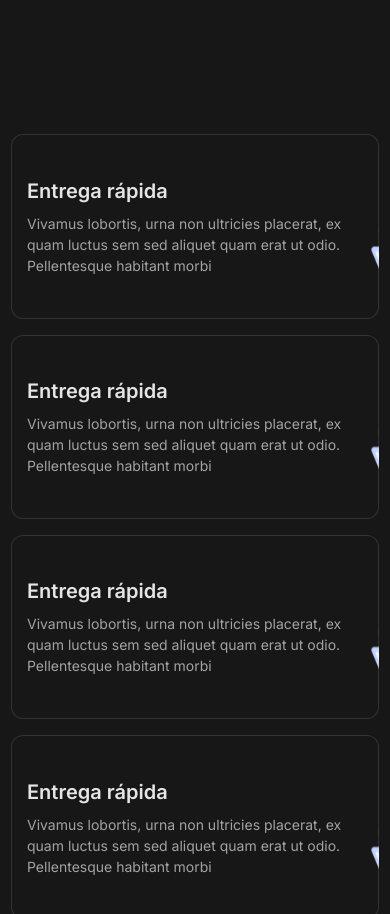
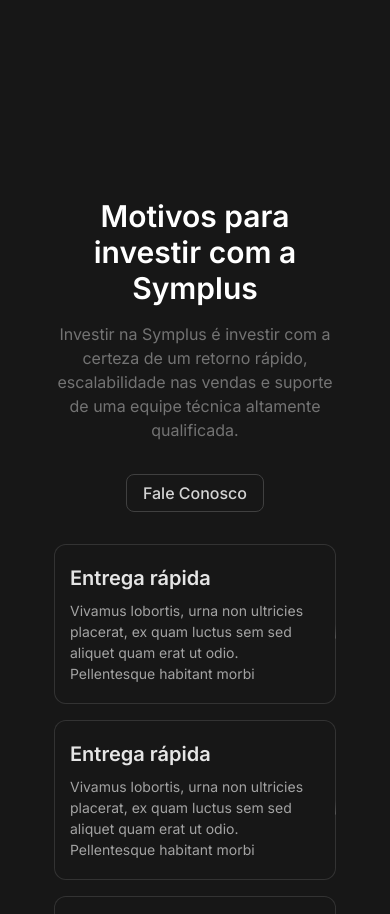
Before and after one commit to ViniciusOliver-stack/symplus-page, a Next.js app: page / in a window 390 px wide. Shown: the part 2140-3054 px from the top of the page. Built offline with nearby package versions, Linux system fonts and the light colour scheme.

Commit message:
feat: responsive mobile

```diff
--- a/components/cards/index.tsx
+++ b/components/cards/index.tsx
@@ -1,5 +1,7 @@
 import { motion } from "framer-motion"
 import Image from "next/image"
+import { TitleInformation } from "../titleInformation"
+import Link from "next/link"
 
 const mockCardInfo = [
   {
@@ -30,33 +32,69 @@
 
 export function Cards() {
   return (
-    <div className="w-[85%] m-auto flex flex-wrap gap-4 items-center justify-center mb-8">
+    <div className="w-[85%] m-auto flex flex-col md:flex-row items-center justify-center gap-8">
+      <div className="md:w-[450px] flex flex-col justify-center items-center">
+        <TitleInformation
+          title="Motivos para investir com a Symplus"
+          description="Investir na Symplus é investir com a certeza de um retorno rápido, escalabilidade nas vendas e suporte de uma equipe técnica altamente qualificada."
+        />
+
+        <Link
+          href="/contact"
+          className='relative z-0 flex items-center gap-2 overflow-hidden whitespace-nowrap rounded-lg border-[1px]
+          border-neutral-700 px-4 py-1.5 font-medium
+         text-neutral-300 transition-all duration-300
+          before:absolute before:inset-0
+          before:-z-10 before:translate-y-[200%]
+          before:scale-[2.5]
+          before:rounded-[100%] before:bg-neutral-50
+          before:transition-transform before:duration-1000
+          before:content-[""]
+          hover:scale-105 hover:border-neutral-50 hover:text-neutral-900
+          hover:before:translate-y-[0%]
+          active:scale-100 w-fit'
+        >
+          Fale Conosco
+        </Link>
+      </div>
+
+      <div className="flex flex-wrap md:grid md:grid-cols-2 gap-4 items-center justify-center">
         {mockCardInfo.map((card, index) => (
-        <div className="w-fit" key={index}>
+          <motion.div
+            className="w-fit"
+            key={index}
+            initial={{ opacity: 0, x: -100 }}
+            whileInView={{ opacity: 1, x: 0 }}
+            exit={{ opacity: 0, x: -100 }}
+            transition={{ duration: 0.5, delay: index * 0.1 }}
+          >
             <div className="group relative grid overflow-hidden rounded-xl px-4 py-5 shadow-[0_1000px_0_0_hsl(0_0%_20%)_inset] transition-colors duration-200">
               <span>
                 <span className="spark mask-gradient animate-flip before:animate-rotate absolute inset-0 h-[100%] w-[100%] overflow-hidden rounded-xl [mask:linear-gradient(white,_transparent_50%)] before:absolute before:aspect-square before:w-[200%] before:rotate-[-90deg] before:bg-[conic-gradient(from_0deg,transparent_0_340deg,white_360deg)] before:content-[''] before:[inset:0_auto_auto_50%] before:[translate:-50%_-15%]" />
               </span>
               <span className="backdrop absolute inset-px rounded-[11px] bg-neutral-900 transition-colors duration-200" />
               <div className="flex space-x-4 items-center z-10">
-              <div className="space-y-2">
+                <div className=" flex flex-col space-y-2">
                   <h3 className="text-xl font-semibold text-neutral-200">
                     {card.title}
                   </h3>
-                <p className="text-sm leading-[1.5] text-neutral-400 w-[320px]">
+                  <p className="text-sm leading-[1.5] text-neutral-400 w-[250px]">
                     {card.description}
                   </p>
                 </div>
+                <div className="hidden md:block">
                   <Image
                     src={card.image}
                     alt={card.title}
-                width={200}
-                height={200}
+                    width={150}
+                    height={150}
                   />
                 </div>
               </div>
             </div>
+          </motion.div>
         ))}
+      </div>
     </div>
 
     // <div className="w-[85%] m-auto flex flex-wrap gap-4 items-center justify-center">
--- a/components/scrollProducts/index.tsx
+++ b/components/scrollProducts/index.tsx
@@ -106,7 +106,7 @@
         animate={inView ? "visible" : "hidden"}
         variants={variants}
         transition={{ duration: 1, delay: 0.5 }}
-        className={`w-full md:w-1/2 md:flex flex-col gap-4 ${
+        className={`w-full md:w-1/2 md:flex flex-col gap-4 mb-8 ${
           textStartPosition === "left" ? "order-1" : "order-2"
         }`}
       >
```
Lines whose indentation alone changed are shown as unchanged.
